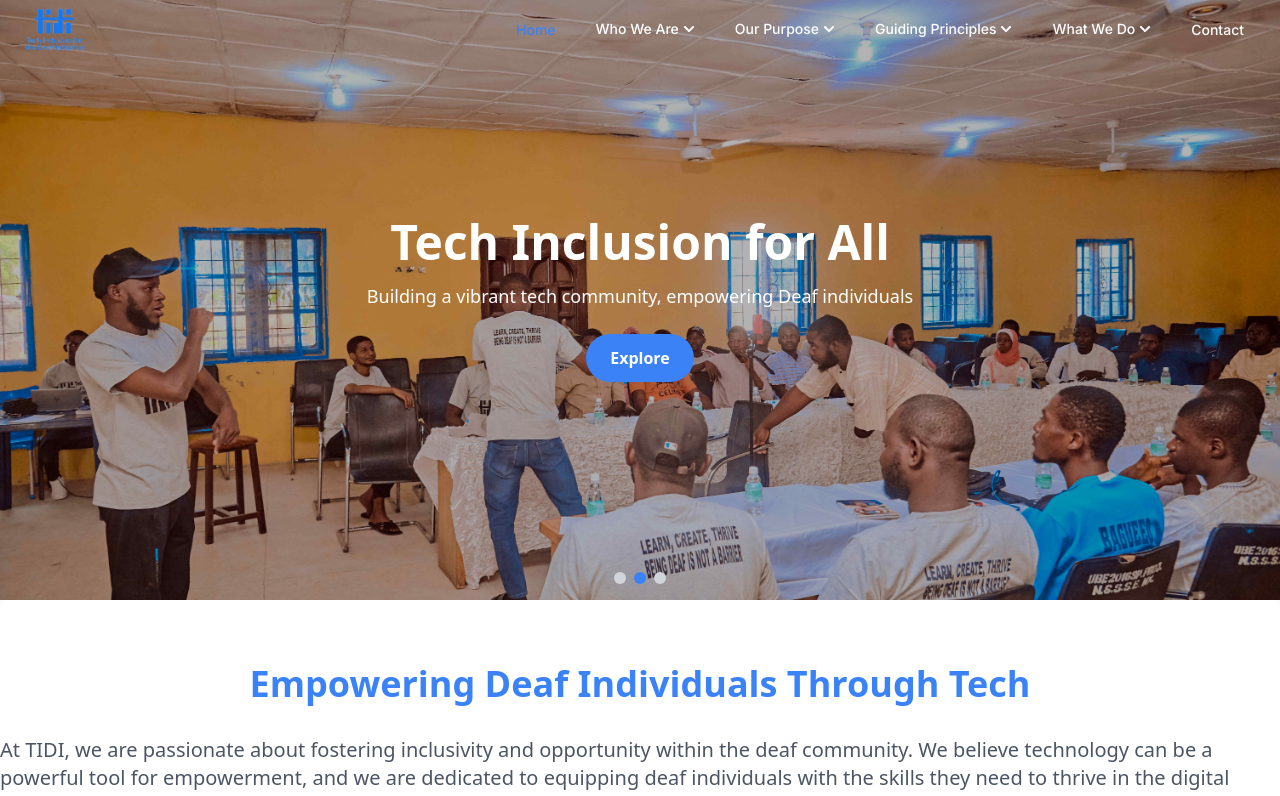
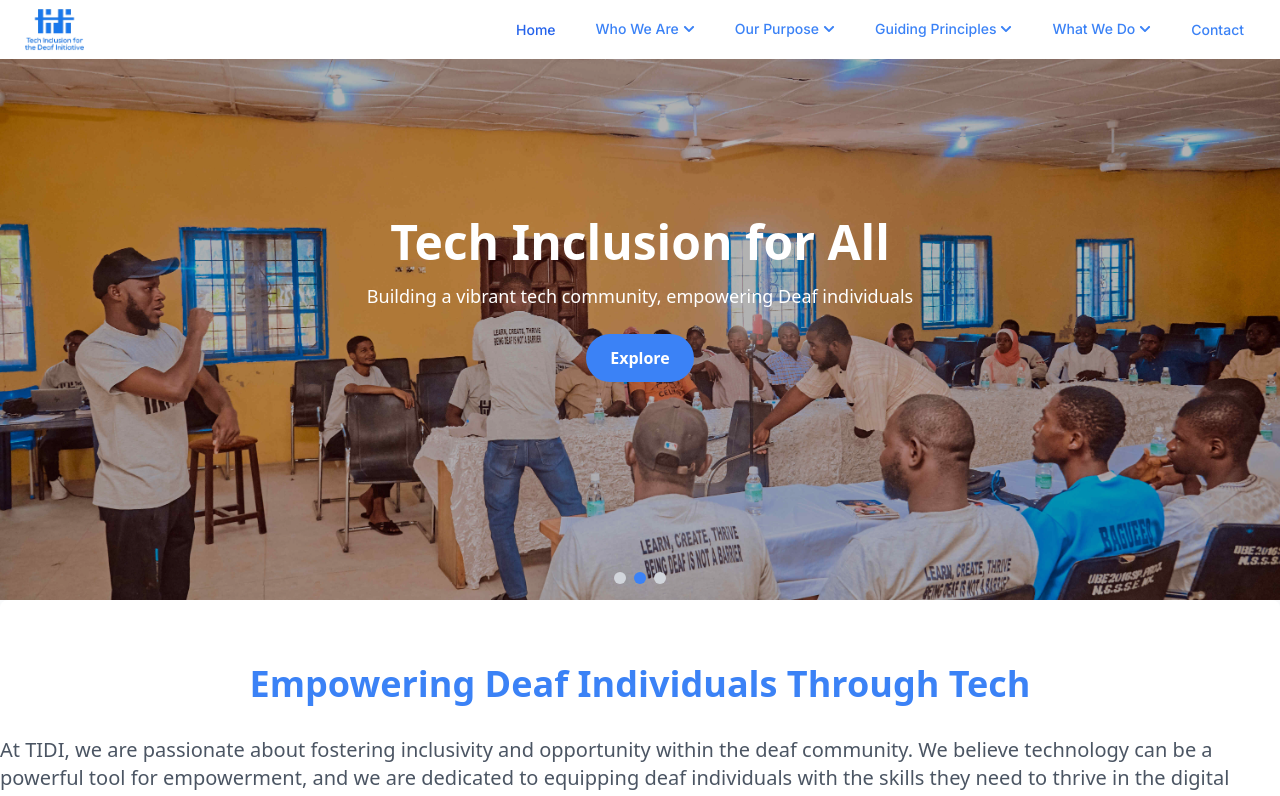
Before and after one commit to Vikkycode/TIDI, a Next.js app: page / in a window 1280 px wide. Shown: the top 796 px of the page. Built offline with nearby package versions, Linux system fonts and the light colour scheme.

Commit message:
updated header background

```diff
--- a/src/components/Header.tsx
+++ b/src/components/Header.tsx
@@ -115,7 +115,7 @@ const RenderNavLinkComponent: React.FC<RenderNavLinkProps> = ({
             onClick={handleMobileAccordionToggle}
             onTouchStart={handleMobileAccordionToggle} // Added touch event
             className={`flex items-center justify-between w-full text-left space-x-2 cursor-pointer font-medium focus:outline-none py-3 text-sm
-              ${isActive ? 'text-blue-400' : 'text-white'} hover:text-blue-300 transition duration-150`}
+              ${isActive ? 'text-blue-500' : 'text-white'} hover:text-blue-300 transition duration-150`}
             aria-expanded={isMobileSubmenuOpen}
           >
             <span>{label}</span>
@@ -167,7 +167,7 @@ const RenderNavLinkComponent: React.FC<RenderNavLinkProps> = ({
         <DropdownMenuTrigger asChild>
           <button
             className={`flex items-center space-x-1 cursor-pointer font-medium focus:outline-none px-3 py-2 text-sm
-              ${isActive ? 'text-blue-500' : 'text-white'} hover:text-blue-300 transition duration-150`}
+              ${isActive ? 'text-white' : 'text-blue-500'} hover:text-blue-300 transition duration-150`}
           >
             <span>{label}</span>
             <FaChevronDown className={`h-3 w-3 transition-transform duration-200 ${activeDropdown === label ? 'rotate-180' : ''}`} />
@@ -201,7 +201,7 @@ const RenderNavLinkComponent: React.FC<RenderNavLinkProps> = ({
       <Link
         href={href}
         className={`font-medium px-3 py-2 focus:outline-none text-sm
-          ${isActive ? 'text-blue-500' : 'text-white'} hover:text-blue-300 transition duration-150`}
+          ${isActive ? 'text-blue-600' : 'text-blue-500'} hover:text-blue-300 transition duration-150`}
         onClick={handleDesktopDirectLinkClick}
       >
         {label}
@@ -241,7 +241,7 @@ function Header() {
 
 
   return (
-    <header className={`fixed w-full py-2 top-0 z-50 transition-colors duration-300 ${isScrolled || isMobileMenuOpen ? 'bg-black/70 backdrop-blur-md' : 'bg-transparent'}`}>
+    <header className={`fixed w-full py-2 top-0 z-50 transition-colors duration-300 ${isScrolled || isMobileMenuOpen ? 'bg-black/70 backdrop-blur-md' : 'bg-white'}`}>
       <div className="container mx-auto flex items-center justify-between px-4 md:px-6">
         <Link href="/" onClick={closeMobileMenu} aria-label="Home">
           <Image src="/assets/images/TIDI logo.png" alt="TIDI Logo" width={60} height={60} priority />
@@ -270,7 +270,7 @@ function Header() {
 
         {/* Mobile Menu Button */}
         <button
-          className="md:hidden text-white hover:text-blue-300 focus:outline-none z-50" // Ensure button is above backdrop
+          className="md:hidden text-blue-600 hover:text-blue-300 focus:outline-none z-50" // Ensure button is above backdrop
           onClick={() => setIsMobileMenuOpen(!isMobileMenuOpen)}
           aria-label="Toggle Mobile Menu"
           aria-expanded={isMobileMenuOpen}
```
